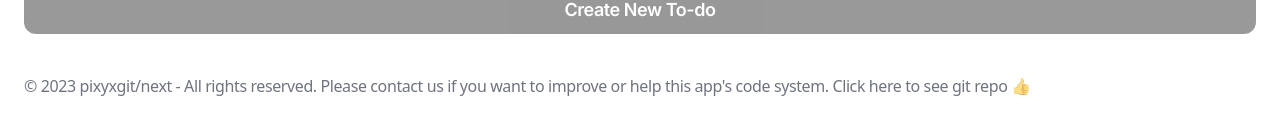
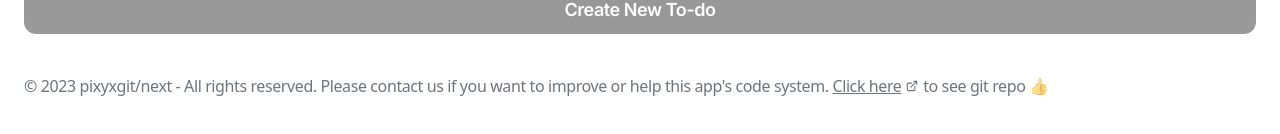
Before and after one commit to pixy-x/nextjs-todo-app-example, a Next.js app: page / in a window 1280 px wide. Shown: the part 386-520 px from the top of the page. Built offline with nearby package versions, Linux system fonts and the light colour scheme.

Commit message:
customlink

```diff
--- /dev/null
+++ b/components/CustomLink.js
@@ -0,0 +1,11 @@
+import Link from "next/link";
+import { TbExternalLink } from "react-icons/tb";
+
+export default function CustomLink({ children, url }) {
+  return (
+    <Link href={url} className="underline inline-flex items-center gap-1">
+      <span>{children}</span>
+      <TbExternalLink size={14} />
+    </Link>
+  );
+}
--- a/components/layout/Footer.js
+++ b/components/layout/Footer.js
@@ -1,5 +1,6 @@
 import Container from "@/components/Container";
 import Emoji from "@/components/Emoji";
+import CustomLink from "@/components/CustomLink";
 
 function Footer() {
   const currentYear = new Date().getFullYear();
@@ -10,9 +11,9 @@ function Footer() {
         <p className="leading-6 tracking-tight text-slate-900 opacity-60">
           &copy; {currentYear} pixyxgit/next - All rights reserved. Please
           contact us if you want to improve or help this app&apos;s code system.{" "}
-          <a href="https://github.com/pixy-x/nextjs-todo-app-example">
+          <CustomLink url="https://github.com/pixy-x/nextjs-todo-app-example">
             Click here
-          </a>{" "}
+          </CustomLink>{" "}
           to see git repo <Emoji symbol={"👍"} />
         </p>
       </Container>
--- a/package.json
+++ b/package.json
@@ -15,7 +15,8 @@
     "nanoid": "^4.0.0",
     "next": "13.1.4",
     "react": "18.2.0",
-    "react-dom": "18.2.0"
+    "react-dom": "18.2.0",
+    "react-icons": "^4.7.1"
   },
   "devDependencies": {
     "autoprefixer": "^10.4.13",
```
Also changed, not shown: 1 other file (tests, documents, lock files or other folders).
